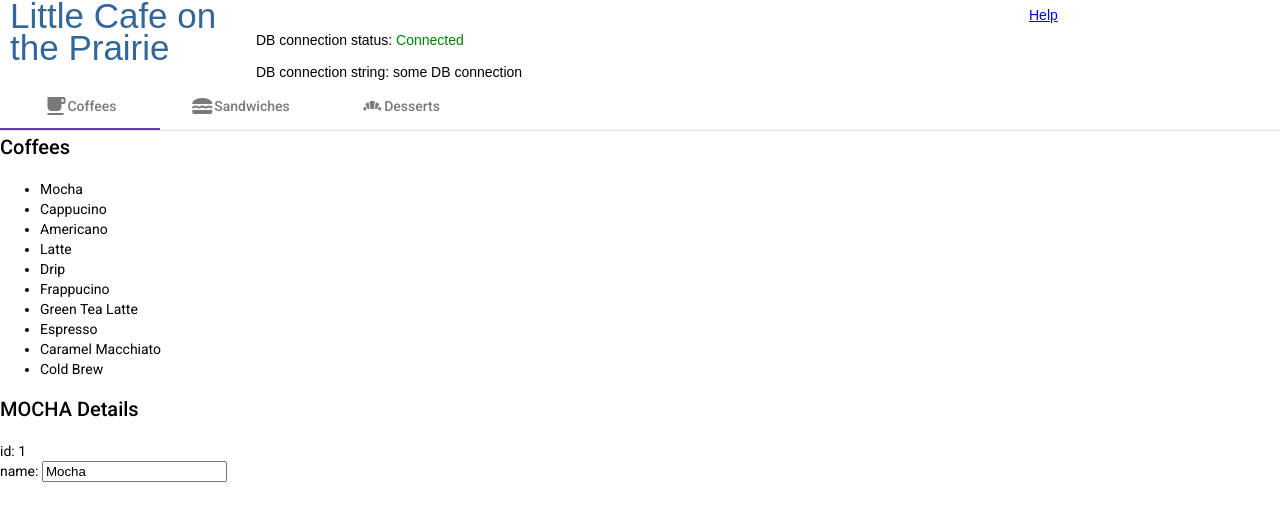
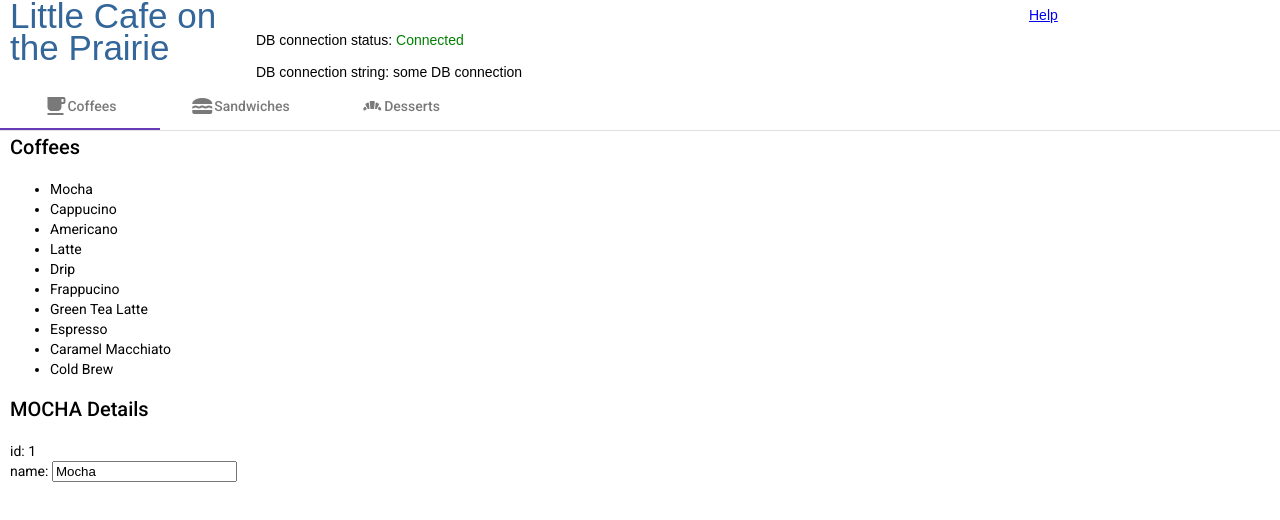
Before and after one commit to GarrettRathke/angular, an Angular app: page / in a window 1280 px wide. Shown: the top 520 px of the page. Built offline with nearby package versions, Linux system fonts and the light colour scheme.

Commit message:
coffees componenet in tab

```diff
--- a/src/app/coffees/coffees.component.html
+++ b/src/app/coffees/coffees.component.html
@@ -1,3 +1,4 @@
+<div style="margin-left: 10px;">
 <h2>Coffees</h2>
 <ul class="coffees">
     <li *ngFor="let coffee of coffees"
@@ -8,3 +9,4 @@
 </ul>
 
 <app-coffee-detail [coffee]="selectedCoffee"></app-coffee-detail>
+</div>
```
